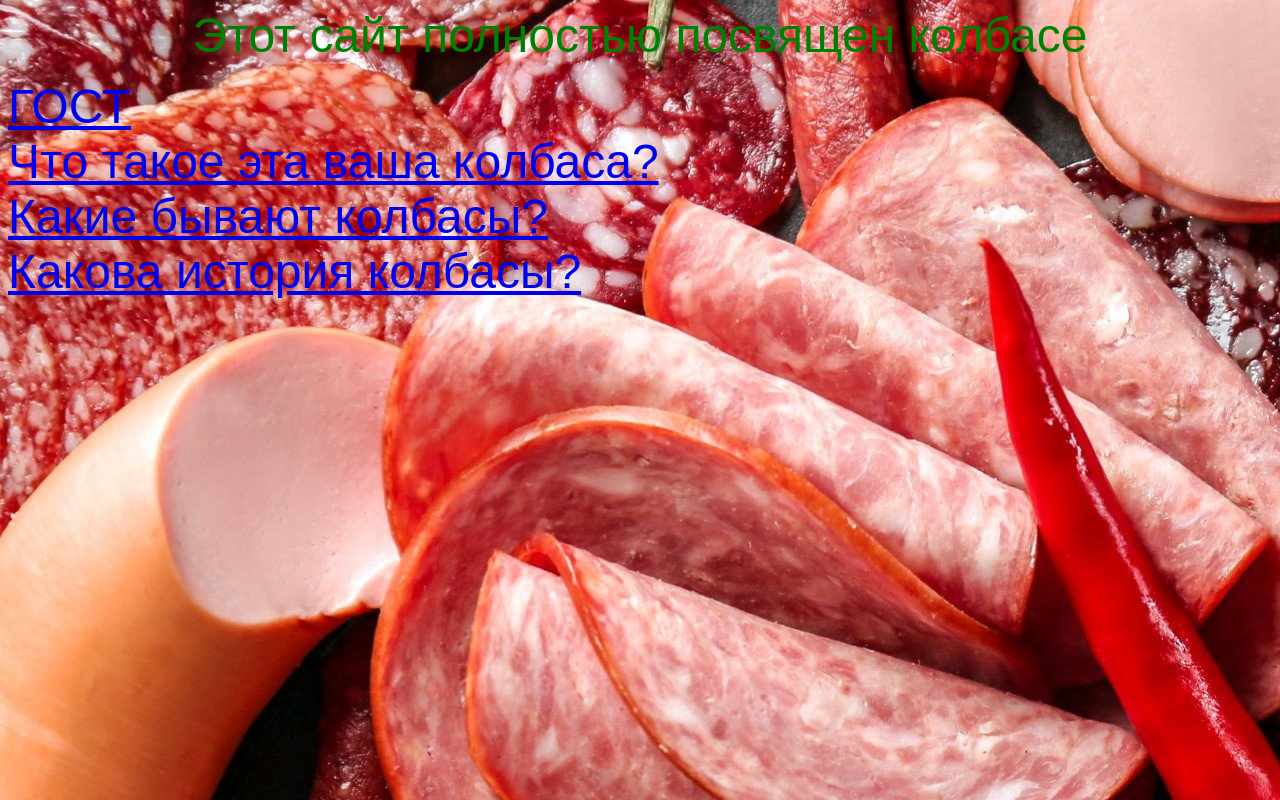
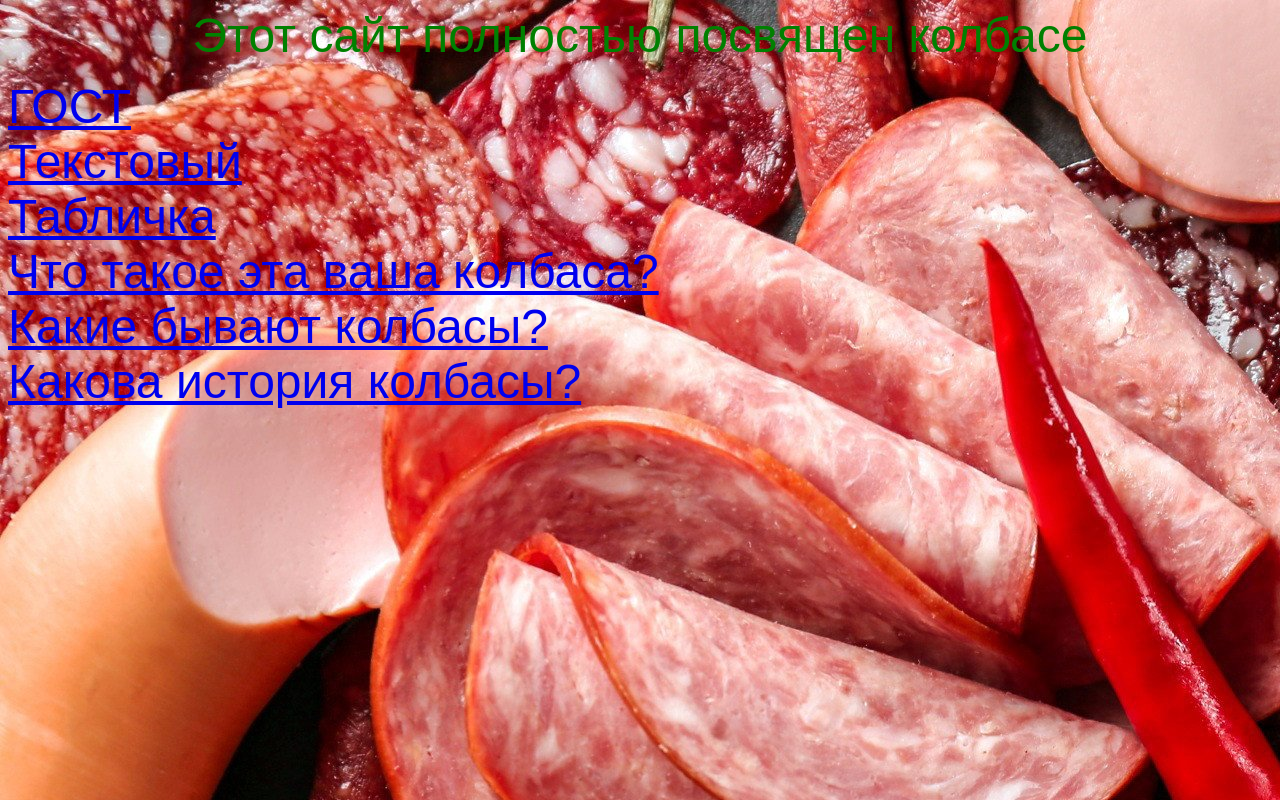
Before and after one commit to IGwynI/kolbaska, a plain HTML site: page index.htm in a window 1280 px wide. Drawn offline with Linux system fonts and the light colour scheme.

Commit message:
Add files via upload

```diff
--- a/index.htm
+++ b/index.htm
@@ -9,6 +9,9 @@
 	<FONT face = "Arial" size = 9>
         <div class="links">
             <a href="Гост про колбасу.pdf" target="_blank">ГОСТ</a><br>
+	    <a href="Текстовый документ.docx" target="_blank">Текстовый</a><br>
+	    <a href="Табличка.xlsx" target="_blank">Табличка</a><br>
+
         </div>
         <a href="page1.htm">Что такое эта ваша колбаса?</a><br>
         <a href="page2.htm">Какие бывают колбасы?</a><br>
```
